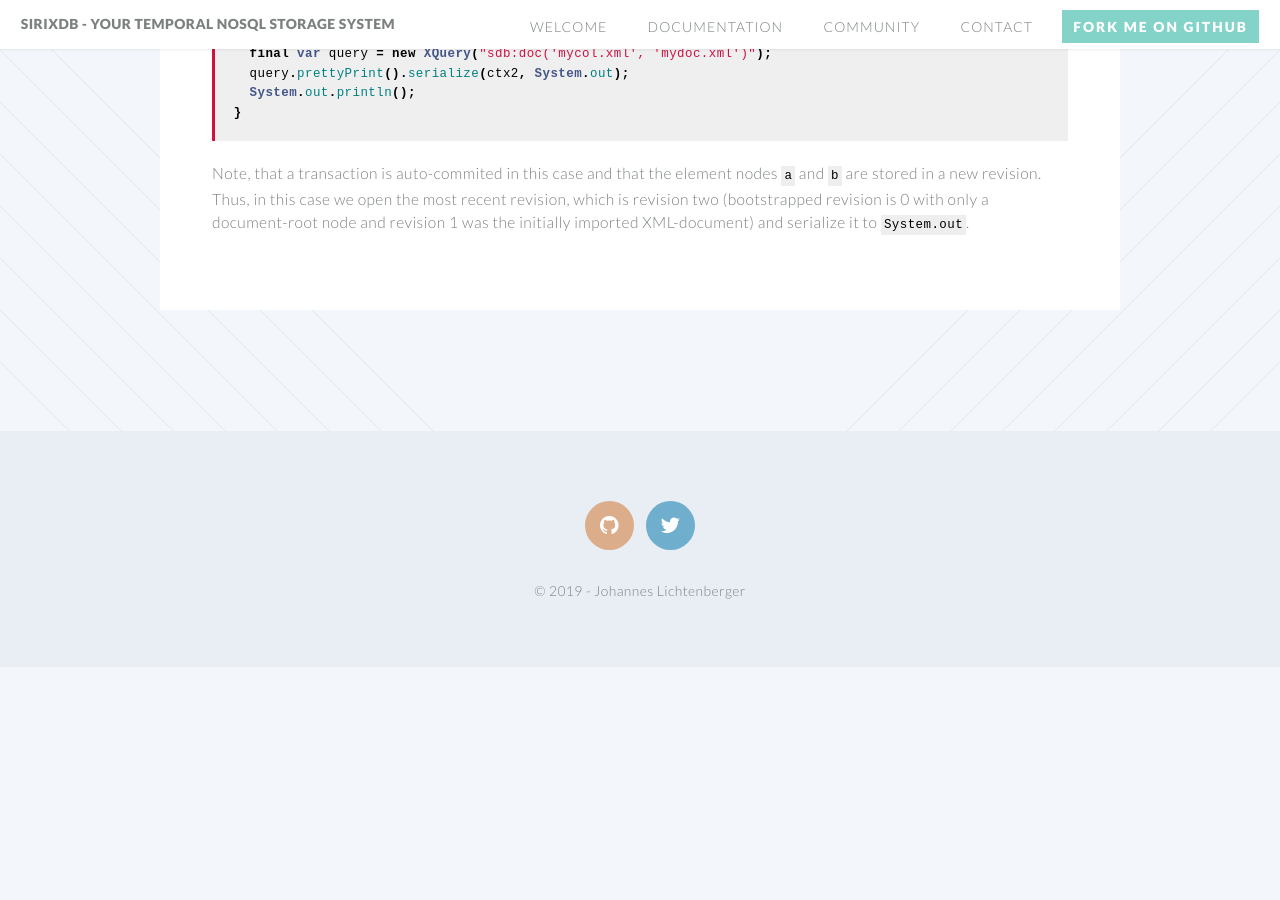
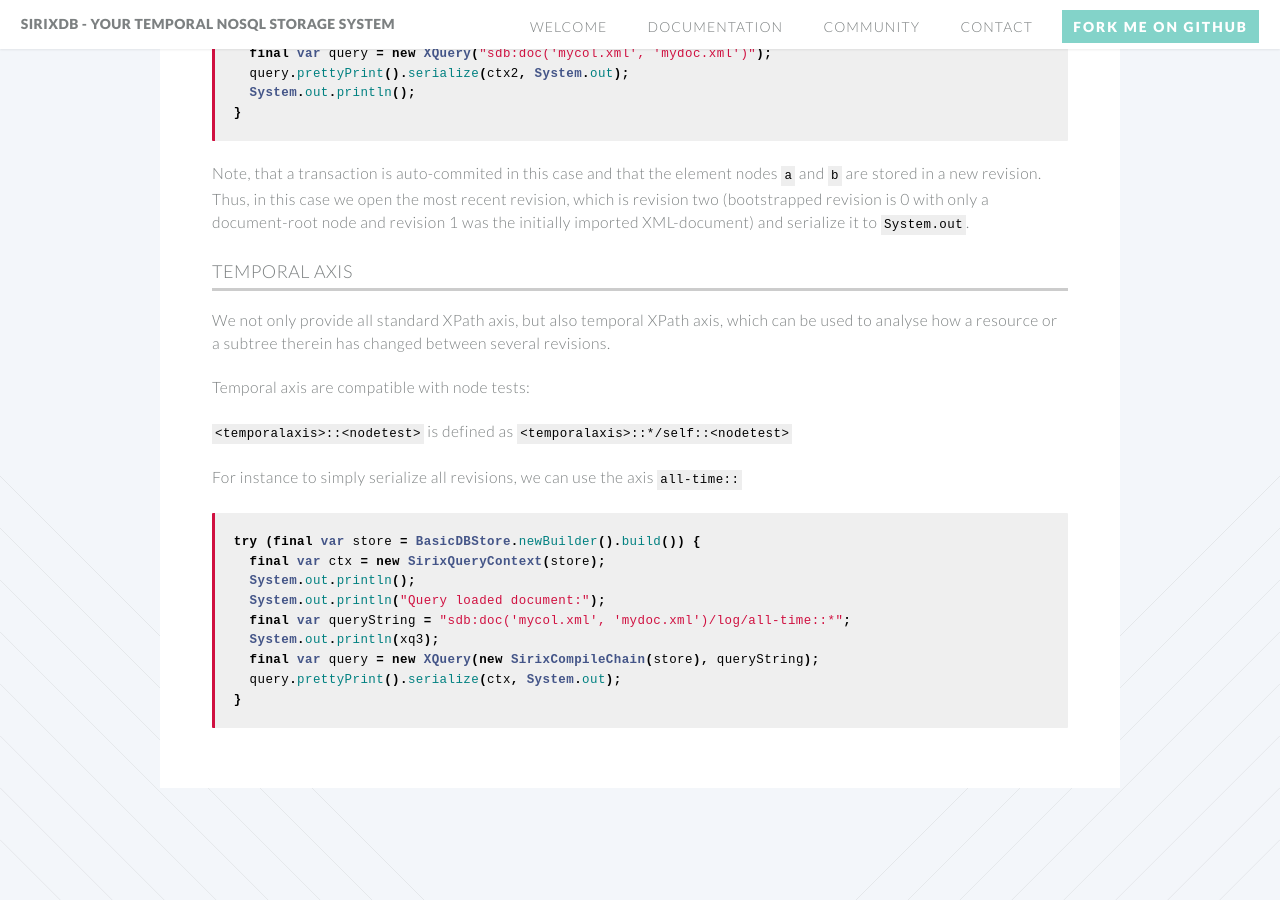
Before and after one commit to sirixdb/sirixdb.github.io, a Jekyll site: the page built from xml-xquery-api.md, in a window 1280 px wide and 900 px high, scrolled down 2877 px. Built offline with Jekyll 4.4.1, drawn with Linux system fonts in a browser that asks for light colours; our own code applies the rules of GitHub Pages for plain Markdown files; before the commit the page ends 3544 px from its top, so only the background shows below that.

Commit message:
Update xml-xquery-api.md

````diff
--- a/xml-xquery-api.md
+++ b/xml-xquery-api.md
@@ -115,3 +115,24 @@ try (final var store = BasicDBStore.newBuilder().build()) {
 }
 ```
 Note, that a transaction is auto-commited in this case and that the element nodes `a` and `b` are stored in a new revision. Thus, in this case we open the most recent revision, which is revision two (bootstrapped revision is 0 with only a document-root node and revision 1 was the initially imported XML-document) and serialize it to `System.out`.
+
+### Temporal axis
+We not only provide all standard XPath axis, but also temporal XPath axis, which can be used to analyse how a resource or a subtree therein has changed between several revisions.
+
+Temporal axis are compatible with node tests:
+
+`<temporalaxis>::<nodetest>` is defined as `<temporalaxis>::*/self::<nodetest>`
+
+For instance to simply serialize all revisions, we can use the axis `all-time::`
+
+```java
+try (final var store = BasicDBStore.newBuilder().build()) {
+  final var ctx = new SirixQueryContext(store);
+  System.out.println();
+  System.out.println("Query loaded document:");
+  final var queryString = "sdb:doc('mycol.xml', 'mydoc.xml')/log/all-time::*";
+  System.out.println(xq3);
+  final var query = new XQuery(new SirixCompileChain(store), queryString);
+  query.prettyPrint().serialize(ctx, System.out);
+}
+```
````
